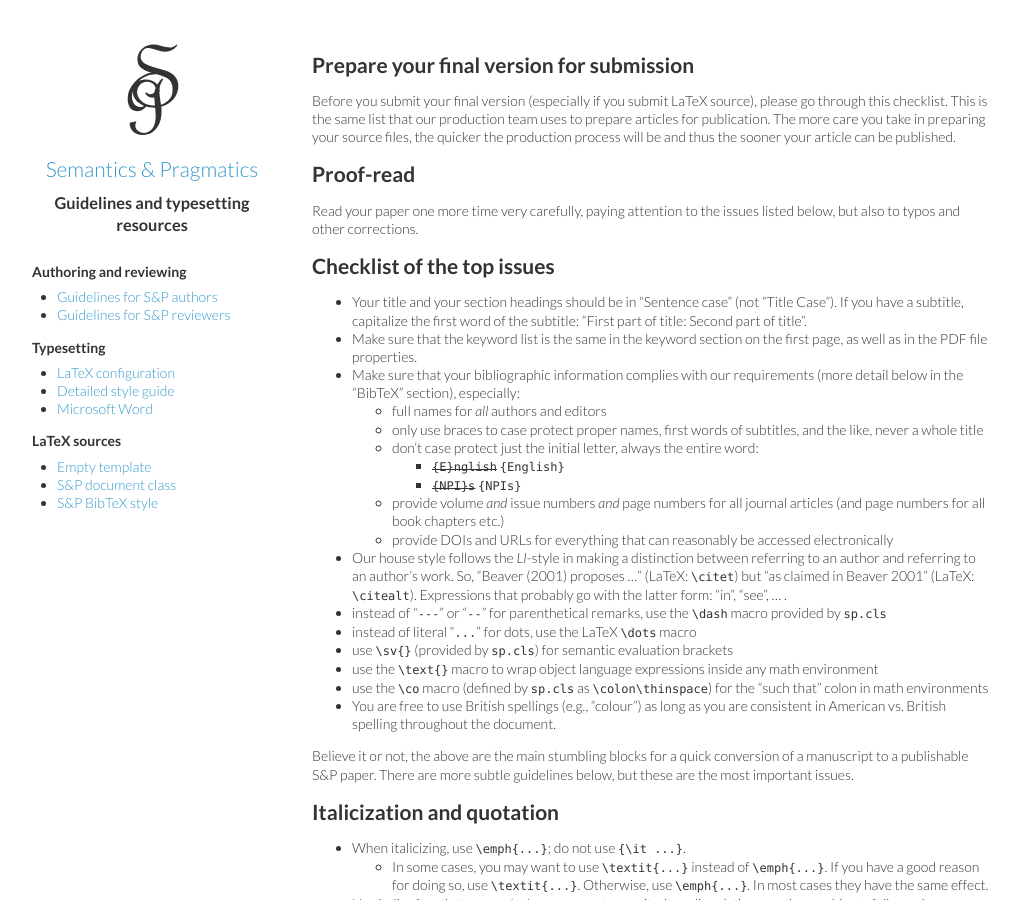
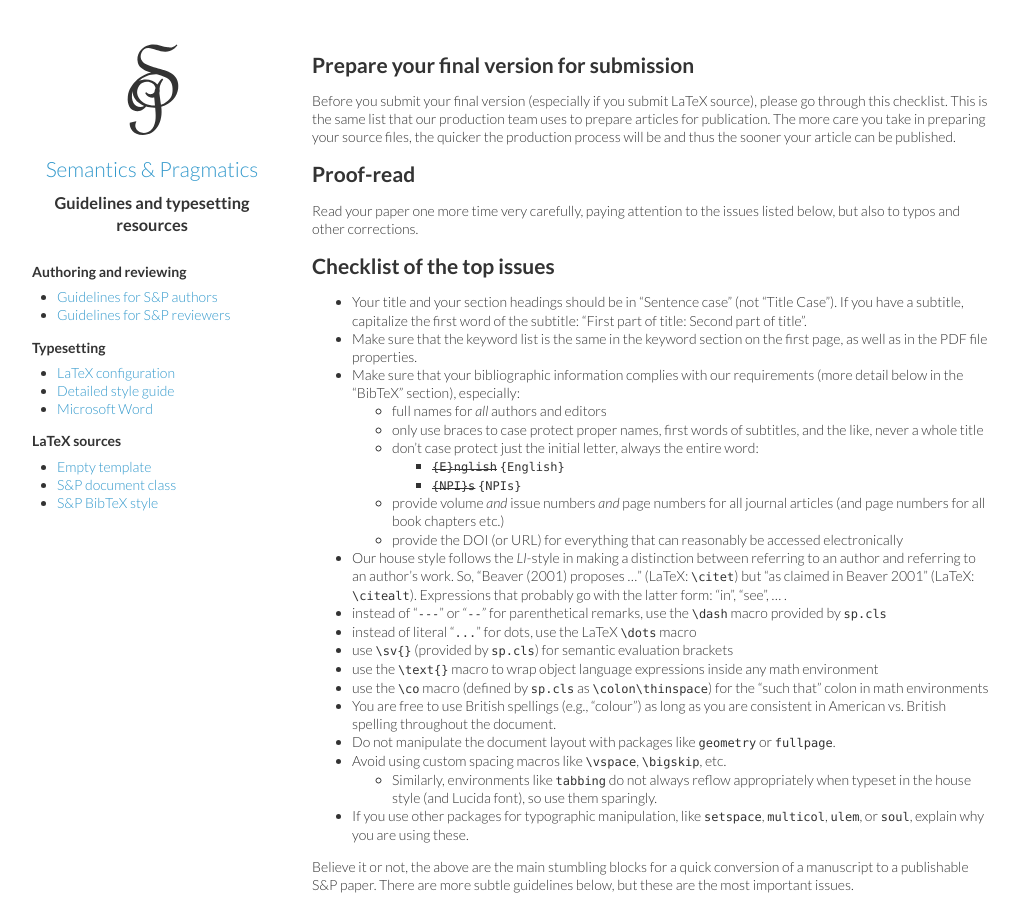
Before and after one commit to semprag/semprag.github.io, a Jekyll site: the page built from style.md, in a window 1280 px wide and 900 px high. Shown: the whole window, without its empty margins (8-1027 px from the left). Built offline with Jekyll 4.4.1, drawn with Linux system fonts in a browser that asks for light colours.

Commit message:
Add prohibition against layout packages and exhortation against spacing hacks

```diff
--- a/style.md
+++ b/style.md
@@ -10,6 +10,7 @@ Before you submit your final version (especially if you submit LaTeX source), pl
 
 Read your paper one more time very carefully, paying attention to the issues listed below, but also to typos and other corrections.
 
+
 ## Checklist of the top issues ##
 
 * Your title and your section headings should be in "Sentence case" (not "Title Case"). If you have a subtitle, capitalize the first word of the subtitle: "First part of title: Second part of title".
@@ -21,7 +22,7 @@ Read your paper one more time very carefully, paying attention to the issues lis
     + <del><code>{E}nglish</code></del> `{English}`
     + <del><code>{NPI}s</code></del> `{NPIs}`
   - provide volume *and* issue numbers *and* page numbers for all journal articles (and page numbers for all book chapters etc.)
-  - provide DOIs and URLs for everything that can reasonably be accessed electronically
+  - provide the DOI (or URL) for everything that can reasonably be accessed electronically
 * Our house style follows the *LI*-style in making a distinction between referring to an author and referring to an author's work. So, "Beaver (2001) proposes ..." (LaTeX: `\citet`) but "as claimed in Beaver 2001" (LaTeX: `\citealt`). Expressions that probably go with the latter form: "in", "see", ... .
 * instead of "`---`" or "`--`" for parenthetical remarks, use the `\dash` macro provided by `sp.cls`
 * instead of literal "`...`" for dots, use the LaTeX `\dots` macro
@@ -29,8 +30,13 @@ Read your paper one more time very carefully, paying attention to the issues lis
 * use the `\text{}` macro to wrap object language expressions inside any math environment
 * use the `\co` macro (defined by `sp.cls` as `\colon\thinspace`) for the "such that" colon in math environments
 * You are free to use British spellings (e.g., "colour") as long as you are consistent in American vs. British spelling throughout the document.
+* Do not manipulate the document layout with packages like `geometry` or `fullpage`.
+* Avoid using custom spacing macros like `\vspace`, `\bigskip`, etc.
+  - Similarly, environments like `tabbing` do not always reflow appropriately when typeset in the house style (and Lucida font), so use them sparingly.
+* If you use other packages for typographic manipulation, like `setspace`, `multicol`, `ulem`, or `soul`, explain why you are using these.
 
 Believe it or not, the above are the main stumbling blocks for a quick conversion of a manuscript to a publishable S&P paper. There are more subtle guidelines below, but these are the most important issues.
+
 
 ## Italicization and quotation
 
```
